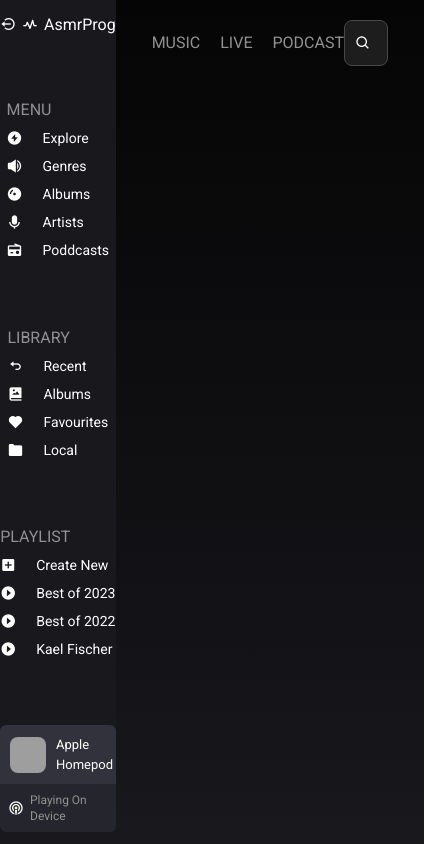
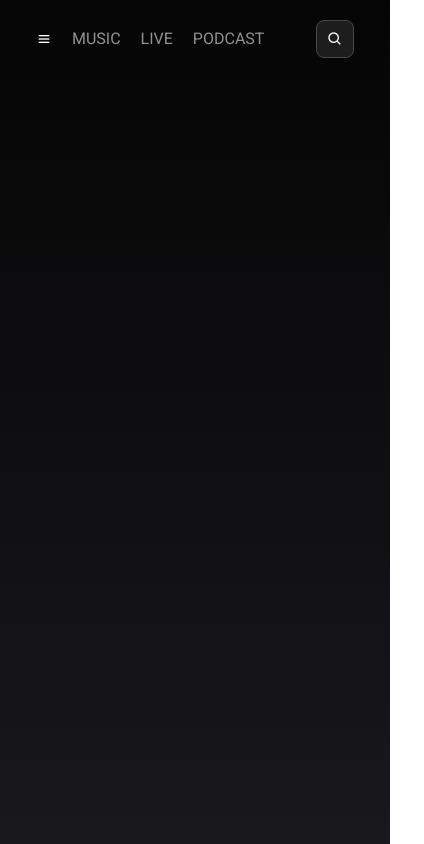
Before and after one commit to thiyagarajanp98/Rytham, a React (Vite) app in the folder client/: page / in a window 390 px wide. Shown: the whole page, 424 px wide, since content can reach past the window. Built offline with nearby package versions, Linux system fonts and the light colour scheme; grey boxes are pictures that could not be loaded.

Commit message:
31/1/2024 - Optimized responsive sidebar and header

```diff
--- a/client/package.json
+++ b/client/package.json
@@ -11,7 +11,8 @@
   },
   "dependencies": {
     "react": "^18.2.0",
-    "react-dom": "^18.2.0"
+    "react-dom": "^18.2.0",
+    "tailwind-scrollbar-hide": "^1.1.7"
   },
   "devDependencies": {
     "@types/react": "^18.2.43",
--- a/client/src/Components/Layout.tsx
+++ b/client/src/Components/Layout.tsx
@@ -2,9 +2,7 @@ import Maincontainer from "./Maincontainer";
 import Sidebar from "./Sidebar";
 
 const Layout = () => {
-  // console.log("Layout:", document.querySelector("font-display"));
   return (
-    // grid-cols-[1fr_6fr]
     <div className="font-display flex w-full background: linear-gradient(#050505, #18181d)">
       <Sidebar />
       <Maincontainer />
--- a/client/src/Components/Maincontainer.tsx
+++ b/client/src/Components/Maincontainer.tsx
@@ -1,10 +1,46 @@
 const Maincontainer = () => {
-  console.log(document.querySelector("menu-close"));
+  const handelclick = () => {
+    const sidebar = document.querySelector("div.hidden");
+    if (sidebar?.classList.contains("sm:hidden")) {
+      sidebar?.classList.replace("sm:hidden", "sm:flex");
+      document
+        .querySelector("div header button.menu-btn")
+        ?.classList.replace("sm:flex", "sm:hidden");
+    } else {
+      sidebar?.classList.replace("hidden", "flex");
+      document
+        .querySelector("div header button.menu-btn")
+        ?.classList.replace("flex", "hidden");
+    }
+  };
+  const searchClick = () => {
+    const input = document.querySelector("header input");
+    const header = document.querySelectorAll("header a");
+
+    if (!input?.checkVisibility()) {
+      header.forEach((data) => {
+        data?.classList.add("hidden");
+      });
+      input?.classList.replace("hidden", "flex");
+      input.focus();
+    } else {
+      document.querySelectorAll("header a").forEach((data) => {
+        data?.classList.contains("hidden")
+          ? data?.classList.remove("hidden")
+          : "";
+      });
+      input?.classList.replace("flex", "hidden");
+    }
+    input.value = "";
+  };
   return (
-    <main className="px-9 py-5 basis-[100%]">
+    <main className="px-9 py-5 w-screen">
       <header className="flex items-center justify-between">
         <div className="nav-links flex items-center gap-5">
-          <button className="hidden menu-btn" id="menu-open">
+          <button
+            className="flex sm:hidden block menu-btn"
+            onClick={() => handelclick()}
+          >
             <i className="text-white cursor-pointer bx bx-menu"></i>
           </button>
           <a
@@ -27,12 +63,16 @@ const Maincontainer = () => {
           </a>
         </div>
 
-        <div className="flex items-center gap-1.5 w-[70%] bg-[#1d1d1d] border p-2.5 rounded-lg border-solid border-[#464748]">
-          <i className="text-white cursor-pointer bx bx-search"></i>
+        <div className="flex items-center gap-1.5 lg:w-[70%] bg-[#1d1d1d] border p-2.5 rounded-lg border-solid border-[#464748]">
+          <i
+            className="text-white cursor-pointer bx bx-search"
+            onClick={() => searchClick()}
+          ></i>
           <input
-            className="w-full bg-transparent text-white border-[none] outline-none"
+            className=" hidden sm:flex w-full bg-transparent text-white border-[none] outline-none"
             type="text"
             placeholder="Type here to search"
+            onBlur={() => searchClick()}
           />
         </div>
       </header>
--- a/client/src/Components/Sidebar.tsx
+++ b/client/src/Components/Sidebar.tsx
@@ -1,38 +1,26 @@
 const Sidebar = () => {
-  const handleClick = (event: React.MouseEvent<HTMLElement>) => {
-    console.log(document.querySelector("h-screen"));
-    const menuOpen: HTMLElement | null = document.getElementById("menu-open");
-    const menuClose: HTMLElement | null = document.getElementById("menu-close");
-
-    const sidebar: Element | null = document.querySelector("aside");
-
-    console.log(sidebar);
-    menuOpen?.addEventListener("click", () => {
-      if (sidebar instanceof HTMLElement) {
-        sidebar.classList.remove("absolute");
-        sidebar.classList.replace("left-[-100%]", "left-[0]");
-        sidebar.parentNode
-          .querySelector("main")
-          .getElementsByClassName("menu-btn")
-          ["menu-open"].classList.add("hidden");
-      }
-    });
-
-    menuClose?.addEventListener("click", () => {
-      if (sidebar instanceof HTMLElement) {
-        sidebar.classList.add("absolute");
-        sidebar.classList.replace("left-[0]", "left-[-100%]");
-        sidebar.parentNode
-          .querySelector("main")
-          .getElementsByClassName("menu-btn")
-          ["menu-open"].classList.remove("hidden");
-      }
-    });
+  const handelclick = () => {
+    const sidebar = document.querySelector("div.side-bar");
+    if (sidebar?.classList.contains("sm:hidden")) {
+      sidebar?.classList.replace("flex", "hidden");
+      document
+        .querySelector("div header button.menu-btn")
+        ?.classList.replace("hidden", "flex");
+    } else {
+      sidebar?.classList.replace("sm:flex", "sm:hidden");
+      document
+        .querySelector("div header button.menu-btn")
+        ?.classList.replace("sm:hidden", "sm:flex");
+    }
   };
   return (
-    <aside className="h-screen bg-[#18181d] left-[0] basis-1/6 w-52 flex flex-col justify-between z-[10000] transition-all duration-[0.6s] ease-[ease] items-center py-3">
-      <div className="flex items-center gap-1.5">
-        <button className="menu-btn" id="menu-close" onClick={handleClick}>
+    <div className="side-bar text-white w-52 p-4 h-screen hidden sm:flex flex-col justify-between bg-[#18181d] z-index[10000]">
+      <div className="flex items-center gap-1.5 pb-4">
+        <button
+          className="menu-btn"
+          id="menu-close"
+          onClick={() => handelclick()}
+        >
           <i className="text-white cursor-pointer  text-base transition-all duration-[0.3s] ease-[ease] hover:text-[#5773ff] bx bx-log-out-circle"></i>
         </button>
         <i className="text-white cursor-pointer  text-base transition-all duration-[0.3s] ease-[ease] hover:text-[#5773ff] bx bx-pulse"></i>
@@ -178,7 +166,6 @@ const Sidebar = () => {
           </li>
         </ul>
       </div>
-
       <div className="playing">
         <div className="bg-[#32323d] flex items-center gap-2.5 text-white text-[13px] p-2.5 rounded-[6px_6px_0_0]">
           <img
@@ -196,7 +183,7 @@ const Sidebar = () => {
           <p className="text-[#919191]">Playing On Device</p>
         </div>
       </div>
-    </aside>
+    </div>
   );
 };
 export default Sidebar;
--- a/client/tailwind.config.js
+++ b/client/tailwind.config.js
@@ -7,5 +7,5 @@ export default {
     },
     extend: {},
   },
-  plugins: [],
+  plugins: [require("tailwind-scrollbar-hide")],
 };
```
Also changed, not shown: 1 other file (tests, documents, lock files or other folders).
